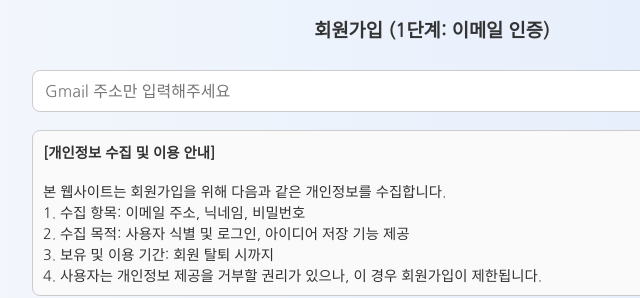
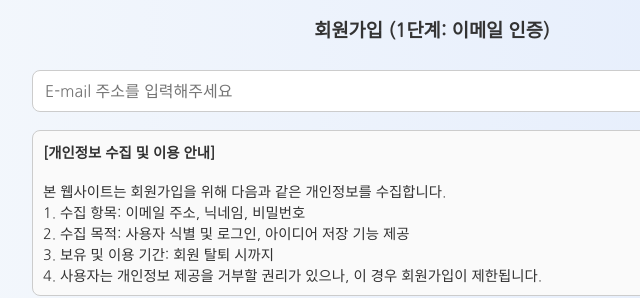
Before and after one commit to dy0212/idea-collector, a website: page public/index.html in a window 1280 px wide. Both pictures are taken after a click on the button "회원가입". Shown: the part 192-490 px from the top of the page, 208-848 px from the left. Drawn offline with Linux system fonts and the light colour scheme; no server answers.

Commit message:
gmail만 가능한거 아닌데 gmail만 가능하다고 한거 수정

```diff
--- a/public/index.html
+++ b/public/index.html
@@ -108,7 +108,7 @@
   <div id="registerSection" style="display:none;">
     <h3>회원가입 (1단계: 이메일 인증)</h3>
     <form id="registerForm">
-      <input type="text" id="reg_username" placeholder="Gmail 주소만 입력해주세요" required>
+      <input type="text" id="reg_username" placeholder="E-mail 주소를 입력해주세요" required>
 
       <!-- 개인정보 안내문 + 동의 체크박스 -->
       <div style="text-align: left; margin-top: 10px;">
```
